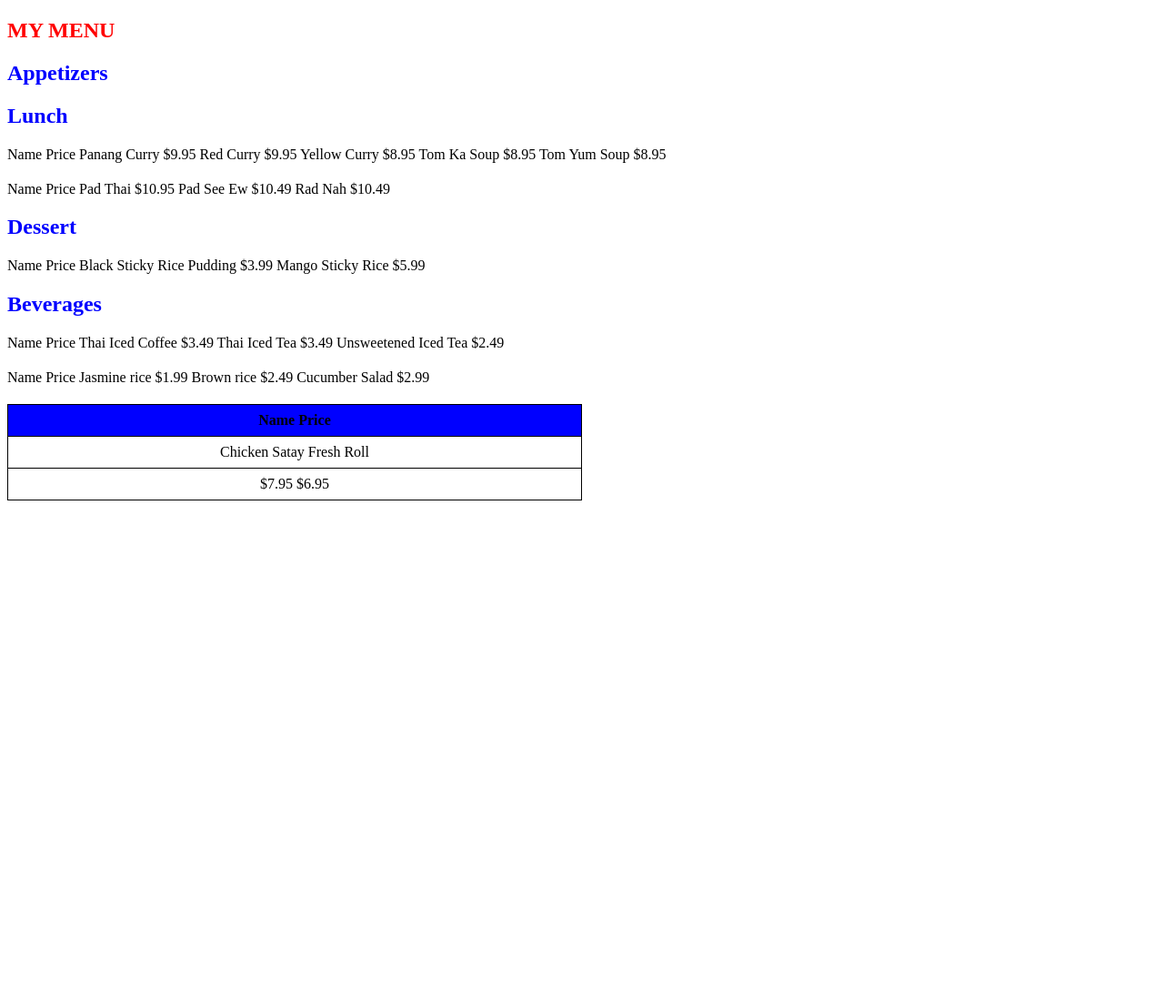
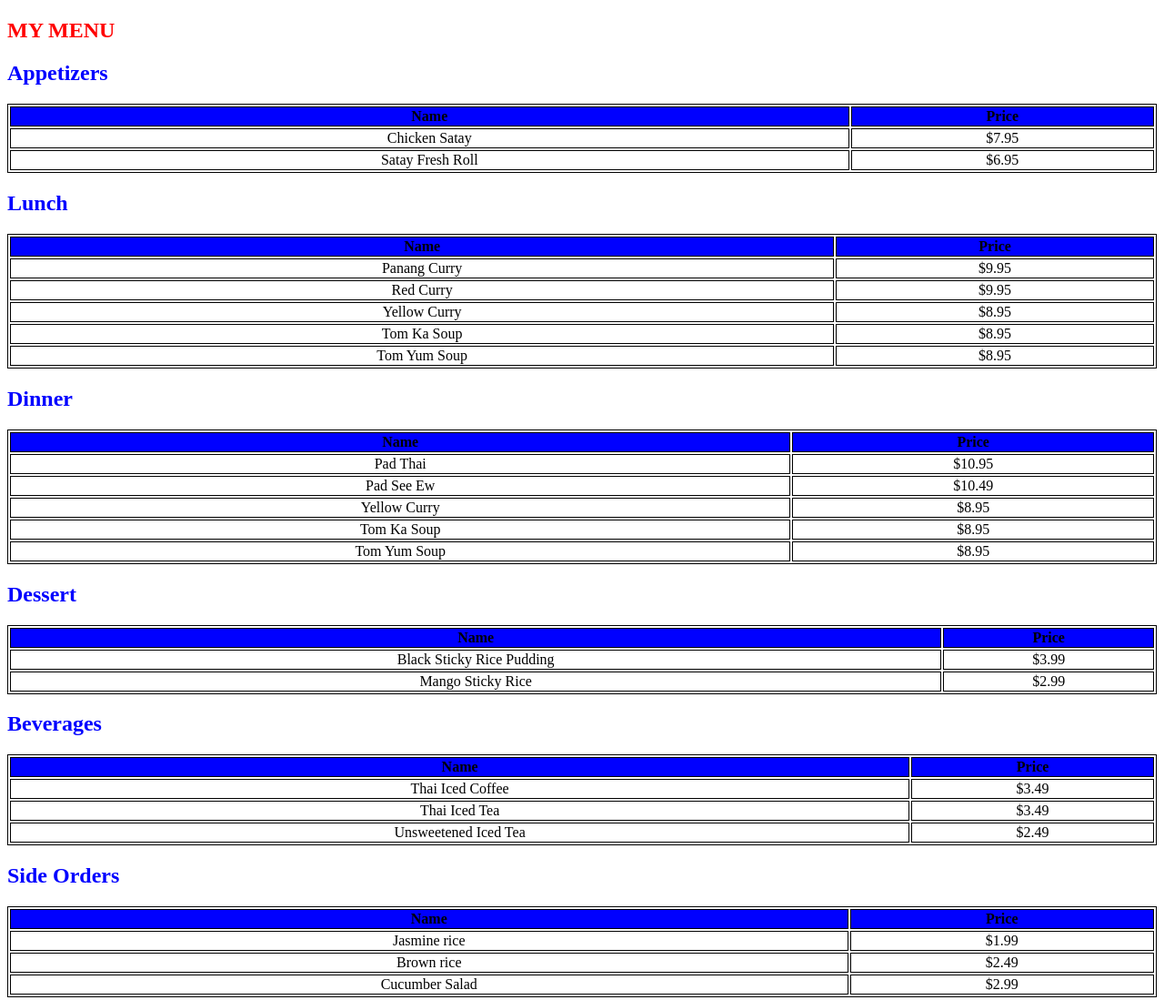
Before and after one commit to richardcrn3rd/HTML-Restaurant-Menu, a plain HTML site: page menu.html in a window 1280 px wide. Shown: the whole page at 91% size. Before the commit the page ends 800 px from the top, so only its background shows below. Drawn offline with Linux system fonts and the light colour scheme.

Commit message:
Table Menu

```diff
--- a/menu.html
+++ b/menu.html
@@ -1,5 +1,6 @@
 <!DOCTYPE html>
 <html lang="en">
+
 <head>
   <meta charset="UTF-8">
   <meta name="viewport" content="width=device-width, initial-scale=1.0">
@@ -8,15 +9,15 @@
   <title>Basic Table</title>
   <style>
     table {
-            width: 50%;
-            border-collapse: collapse;
+      width: 10%;
+      border: 1px solid black;
       margin-top: 20px;
     }
 
     th,
     td {
       border: 1px solid black;
-            padding: 8px;
+      padding: 1px;
       text-align: center;
     }
 
@@ -25,8 +26,10 @@
     }
   </style>
 </head>
+
 <body>
   <!-- MENU PAGE -->
+
   <!-- TODO: Navbar here -->
   <!-- TODO: Banner Image here-->
   <main>
@@ -35,53 +38,138 @@
       <div class="MENU">
         <h1 span style="color: red;">MY MENU</h1>
       </div>
+    </section>
+    <div>
       <h2 span style="Color: blue;">Appetizers</h2>
-            <table>
+      <table style="width:100%">
         <tr>
-                  <th>Name Price</th>
+          <th>Name</th>
+          <th>Price</th>
         </tr>
         <tr>
-                    <td>Chicken Satay Fresh Roll</td>
+          <td>Chicken Satay</td>
+          <td>$7.95</td>
         </tr>
         <tr>
-                    <td>$7.95 $6.95</td>
+          <td>Satay Fresh Roll</td>
+          <td>$6.95</td>
         </tr>
+      </table>
+    </div>
+    <div>
       <h2 span style="Color: blue;">Lunch</h1>
-
-        Name Price
-        Panang Curry $9.95
-        Red Curry $9.95
-        Yellow Curry $8.95
-        Tom Ka Soup $8.95
-        Tom Yum Soup $8.95
-
-        <h2 span style="Color: blue;"></h1>
-
-        Name Price
-        Pad Thai $10.95
-        Pad See Ew $10.49
-        Rad Nah $10.49
-
+        <table style="width:100%">
+          <tr>
+            <th>Name</th>
+            <th>Price</th>
+          </tr>
+          <tr>
+            <td>Panang Curry</td>
+            <td>$9.95</td>
+          </tr>
+          <tr>
+            <td>Red Curry</td>
+            <td>$9.95</td>
+          </tr>
+          <td>Yellow Curry</td>
+          <td>$8.95</td>
+          </tr>
+          <td>Tom Ka Soup</td>
+          <td>$8.95</td>
+          </tr>
+          <td>Tom Yum Soup</td>
+          <td>$8.95</td>
+          </tr>
+        </table>
+    </div>
+    <div>
+      <h2 span style="Color: blue;">Dinner</h1>
+        <table style="width:100%">
+          <tr>
+            <th>Name</th>
+            <th>Price</th>
+          </tr>
+          <tr>
+            <td>Pad Thai</td>
+            <td>$10.95</td>
+          </tr>
+          <tr>
+            <td>Pad See Ew</td>
+            <td>$10.49</td>
+          </tr>
+          <td>Yellow Curry</td>
+          <td>$8.95</td>
+          </tr>
+          <td>Tom Ka Soup</td>
+          <td>$8.95</td>
+          </tr>
+          <td>Tom Yum Soup</td>
+          <td>$8.95</td>
+          </tr>
+        </table>
+    </div>
+    <div>
       <h2 span style="Color: blue;">Dessert</h1>
-
-        Name Price
-        Black Sticky Rice Pudding $3.99
-        Mango Sticky Rice $5.99
-
+        <div>
+          <table style="width:100%">
+            <tr>
+              <th>Name</th>
+              <th>Price</th>
+            </tr>
+            <tr>
+              <td>Black Sticky Rice Pudding</td>
+              <td>$3.99</td>
+            </tr>
+            <tr>
+              <td>Mango Sticky Rice</td>
+              <td>$2.99</td>
+            </tr>
+          </table>
+        </div>
+        <div>
           <h2 span style="Color: blue;">Beverages</h1>
-
-        Name Price
-        Thai Iced Coffee $3.49
-        Thai Iced Tea $3.49
-        Unsweetened Iced Tea $2.49
-
-        <h2 span style="Color: blue;"></h1>
-
-        Name Price
-        Jasmine rice $1.99
-        Brown rice $2.49
-        Cucumber Salad $2.99
+            <div>
+              <table style="width:100%">
+                <tr>
+                  <th>Name</th>
+                  <th>Price</th>
+                </tr>
+                <tr>
+                  <td>Thai Iced Coffee</td>
+                  <td>$3.49</td>
+                </tr>
+                <tr>
+                  <td>Thai Iced Tea</td>
+                  <td>$3.49</td>
+                </tr>
+                <td>Unsweetened Iced Tea</td>
+                <td>$2.49</td>
+                </tr>
+              </table>
+            </div>
+            <div>
+              <h2 span style="Color: blue;">Side Orders</h1>
+                <div>
+                  <table style="width:100%">
+                    <tr>
+                      <th>Name</th>
+                      <th>Price</th>
+                    </tr>
+                    <tr>
+                      <td>Jasmine rice</td>
+                      <td>$1.99</td>
+                    </tr>
+                    <tr>
+                      <td>Brown rice</td>
+                      <td>$2.49</td>
+                    </tr>
+                    <td>Cucumber Salad</td>
+                    <td>$2.99</td>
+                    </tr>
+                  </table>
+                </div>
                 </section>
 
 </body>
+
 </html>
```
Also changed, not shown: about.html (+0 -1 lines). Lines whose indentation alone changed are shown as unchanged.
